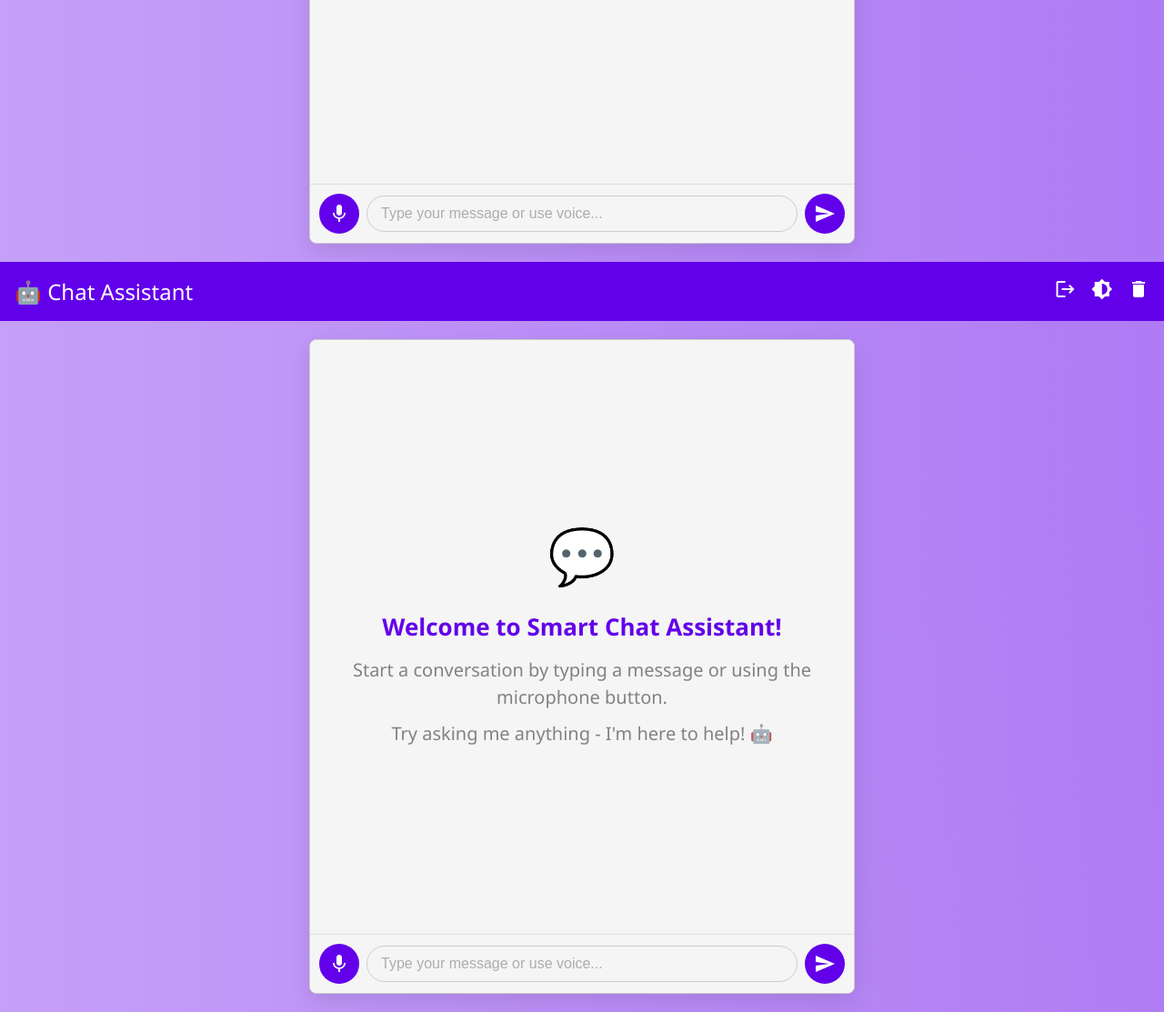
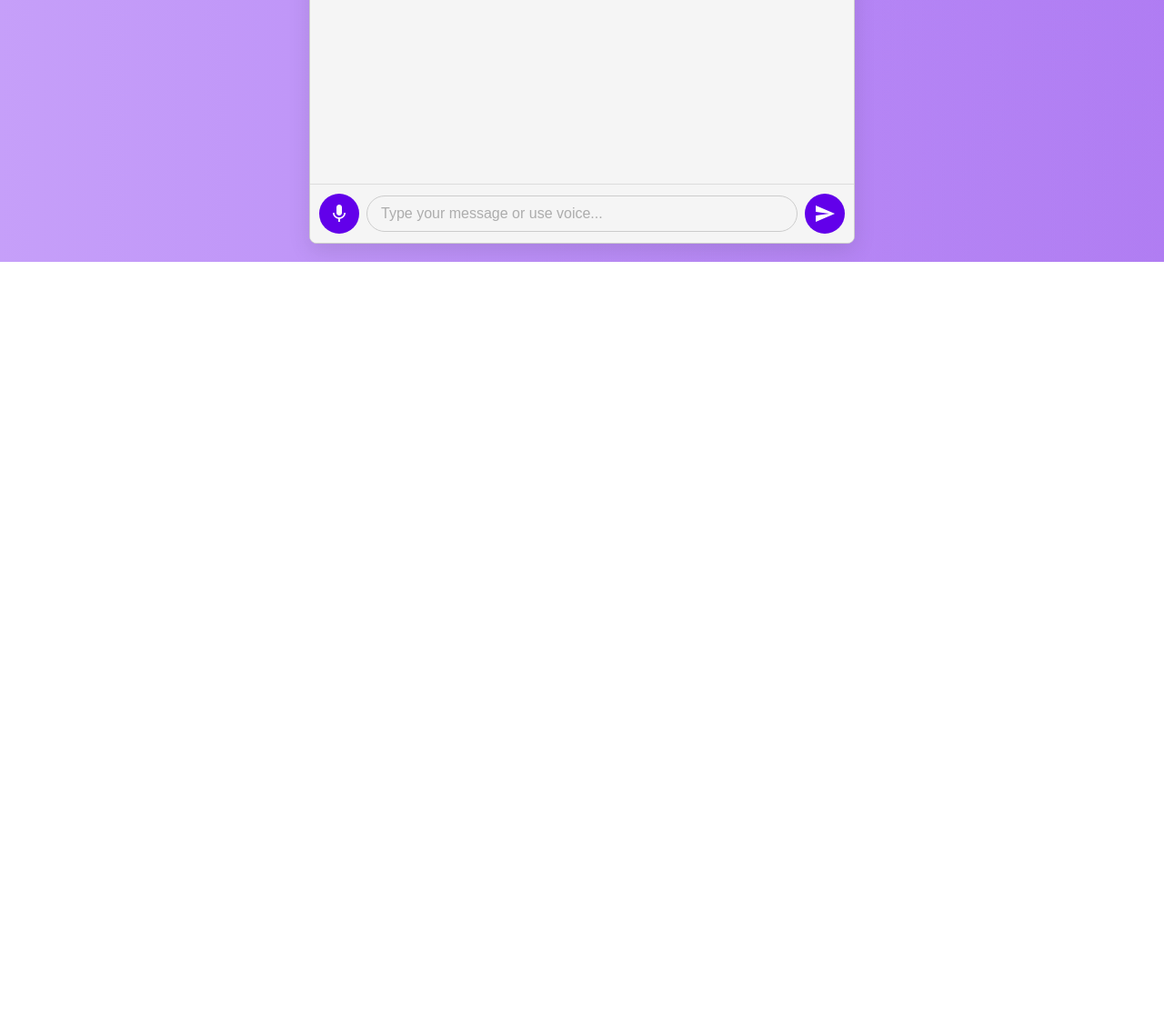
Before and after one commit to devangjain999/Chat-Assistant, a plain HTML site: page index.html in a window 1280 px wide. Shown: the part 537-1650 px from the top of the page at 91% size. After the commit the page ends 825 px from the top, so only its background shows below. Drawn offline with Linux system fonts and the light colour scheme.

Commit message:
Update index.html

```diff
--- a/index.html
+++ b/index.html
@@ -55,63 +55,4 @@
 
   <script src="main.js"></script>
 </body>
-</html><!DOCTYPE html>
-<html lang="en">
-<head>
-  <meta charset="UTF-8" />
-  <meta name="viewport" content="width=device-width, initial-scale=1.0"/>
-  <title>Smart Chat Assistant</title>
-  <link rel="stylesheet" href="style.css" />
-  <link rel="stylesheet" href="https://fonts.googleapis.com/icon?family=Material+Icons" />
-  <!-- Favicon -->
-  <link rel="icon" type="image/png" sizes="32x32" href="favicon-32x32.png">
-</head>
-<body>
-
-
-
-  <header class="header">
-    <span class="logo">🤖 Chat Assistant</span>
-    <div class="header-controls">
-      <button onclick="logout()" title="Logout" aria-label="Logout">
-  <span class="material-icons">logout</span>
-</button>
-
-      <button id="toggleTheme" title="Toggle Dark Mode" aria-label="Toggle Light/Dark Mode">
-        <span class="material-icons">brightness_6</span>
-      </button>
-      <button id="clearChat" title="Clear Chat" aria-label="Clear Chat">
-        <span class="material-icons">delete</span>
-      </button>
-    </div>
-  </header>
-
-  <main class="container">
-    <section id="chatbox" class="chatbox" role="log" aria-live="polite">
-      <div id="welcomeMessage" class="welcome-message">
-        <div class="welcome-icon">💬</div>
-        <h3>Welcome to Smart Chat Assistant!</h3>
-        <p>Start a conversation by typing a message or using the microphone button.</p>
-        <p>Try asking me anything - I'm here to help! 🤖</p>
-      </div>
-    </section>
-
-    <div class="input-area">
-      <button id="voiceButton" title="Voice Input" aria-label="Voice Input">
-        <span class="material-icons">mic</span>
-      </button>
-      <button id="stopSpeechButton" title="Stop Speech" aria-label="Stop Speech" style="display: none;">
-        <span class="material-icons">volume_off</span>
-      </button>
-      <span id="listeningIndicator" class="listening-indicator" aria-live="polite">Listening...</span>
-      <input id="chatInput" type="text" placeholder="Type your message or use voice..." aria-label="Chat Input" />
-      <button id="sendButton" title="Send Message" aria-label="Send Message">
-        <span class="material-icons">send</span>
-      </button>
-    </div>
-    <div id="typingIndicator" class="typing-indicator" aria-live="polite">Bot is typing...</div>
-  </main>
-
-  <script src="main.js"></script>
-</body>
 </html>
```
